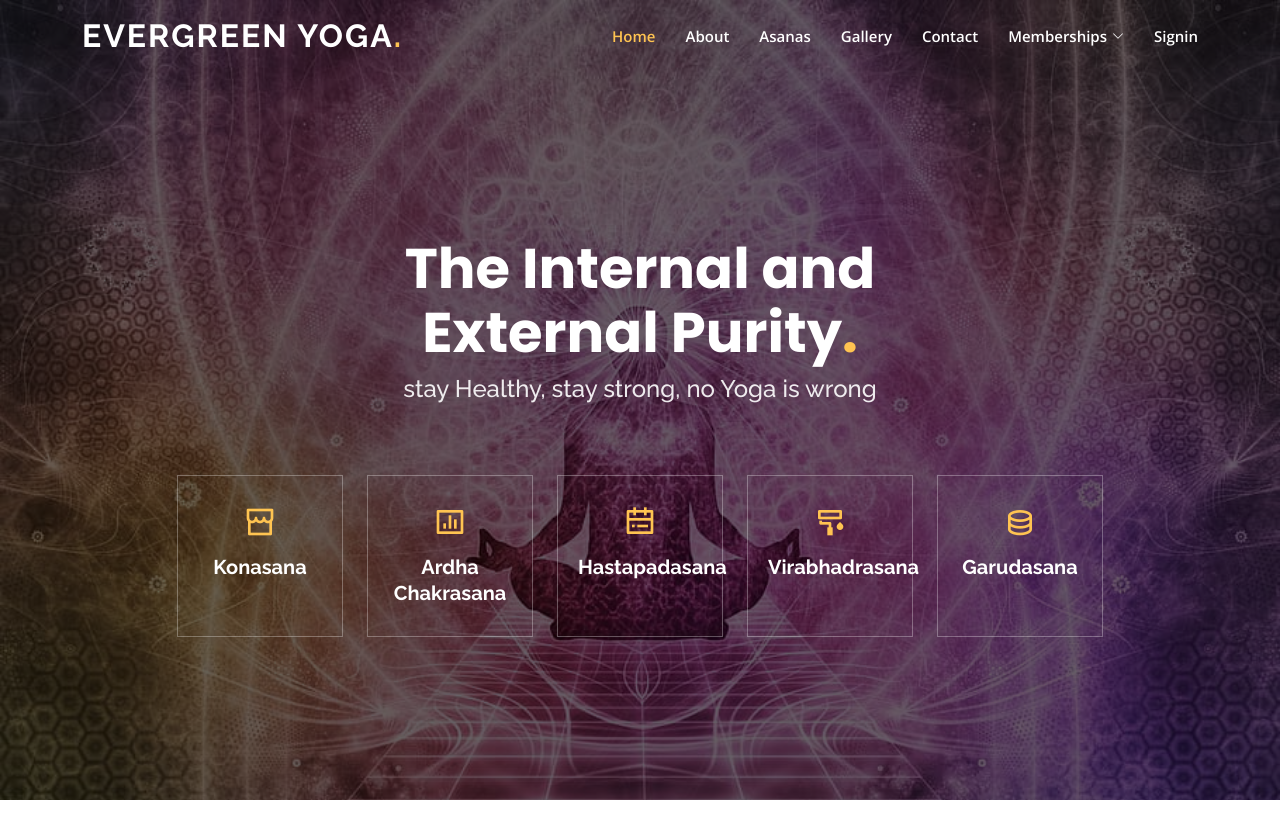
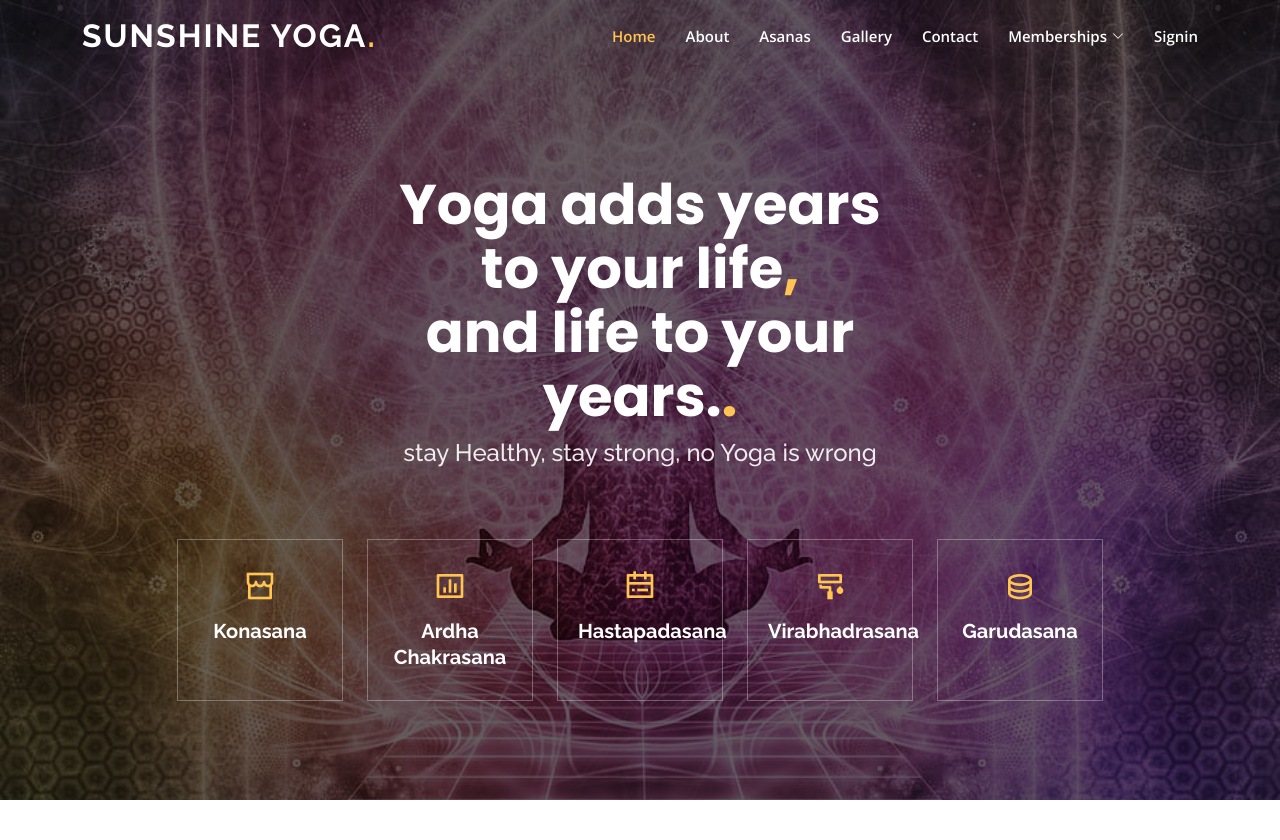
Before and after one commit to super126/template-for-online-yoga-training-center-for-sale, a Django app: page / in a window 1280 px wide. Shown: the top 840 px of the page. Run offline with Django 4.2, Linux system fonts and the light colour scheme; parts of the project's set-up code (start-up, migrations or seed data) failed here and were passed over; some libraries are stand-ins or nearby versions.

Commit message:
made some changes

```diff
--- a/yogapro/evergreenyoga/templates/about.html
+++ b/yogapro/evergreenyoga/templates/about.html
@@ -2,7 +2,7 @@
 {% block title %} About us{% endblock title%}
 {% block body %}
 
-<h1>EverGreenYoga</h1>
+<h1>Sun Shine Yoga</h1>
 
     <div class="container">
         <div class="content">
--- a/yogapro/evergreenyoga/templates/index.html
+++ b/yogapro/evergreenyoga/templates/index.html
@@ -37,7 +37,7 @@
   <header id="header" class="fixed-top ">
     <div class="container d-flex align-items-center justify-content-lg-between">
 
-      <h1 class="logo me-auto me-lg-0"><a href="/">EVERGREEN YOGA<span>.</span></a></h1>
+      <h1 class="logo me-auto me-lg-0"><a href="/">SUNSHINE YOGA<span>.</span></a></h1>
       <!-- Uncomment below if you prefer to use an image logo -->
       <!-- <a href="index.html" class="logo me-auto me-lg-0"><img src="static/assets/img/logo.png" alt="" class="img-fluid"></a>-->
 
@@ -82,7 +82,8 @@
 
       <div class="row justify-content-center" data-aos="fade-up" data-aos-delay="150">
         <div class="col-xl-6 col-lg-8">
-          <h1>The Internal and External Purity<span>.</span></h1>
+          <h1>Yoga adds years to your life<span>,</span></h1>
+          <h1>and life to your years.<span>.</span></h1>
           <h2>stay Healthy, stay strong, no Yoga is wrong</h2>
         </div>
       </div>
```
Also changed, not shown: yogapro/evergreenyoga/db.sqlite3.
